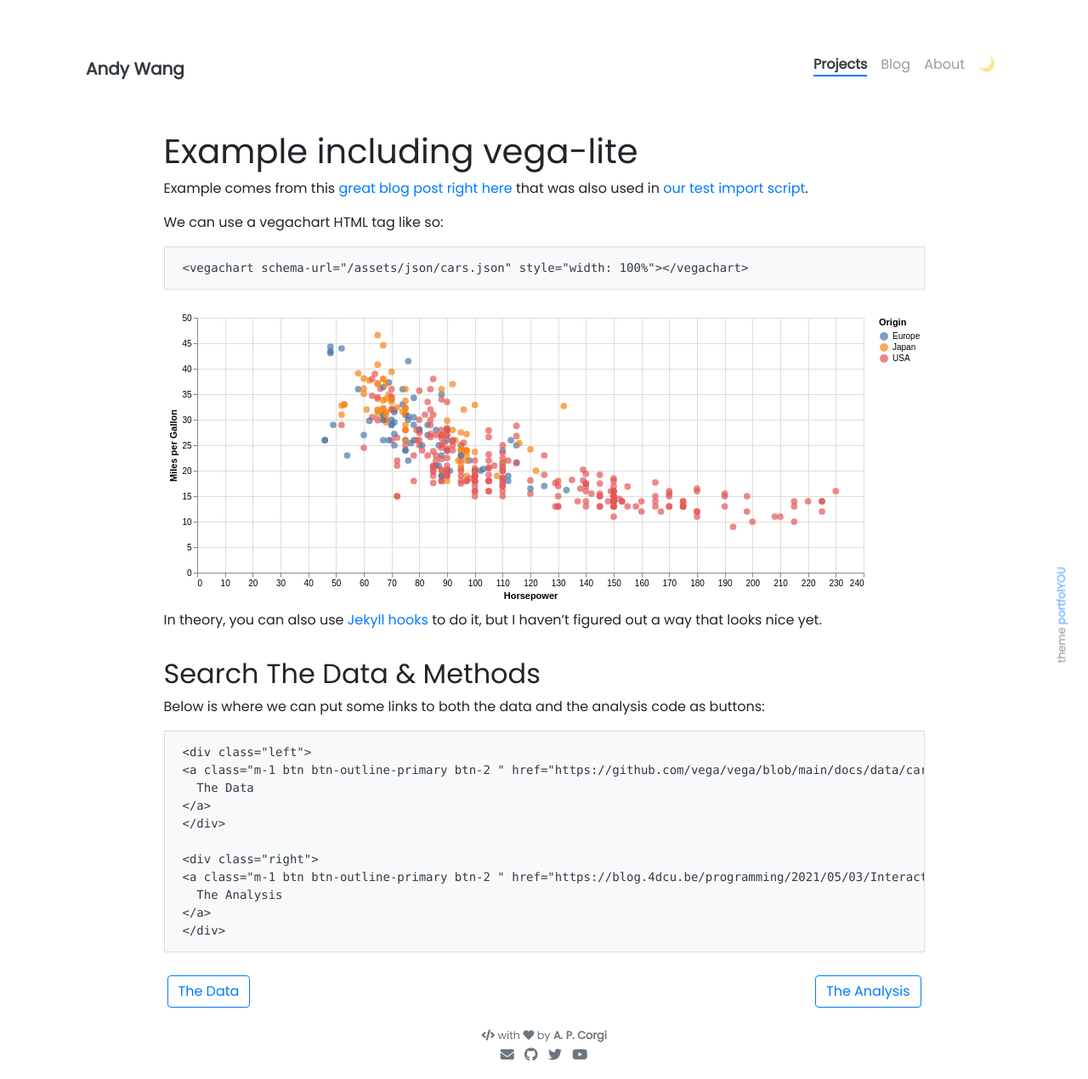
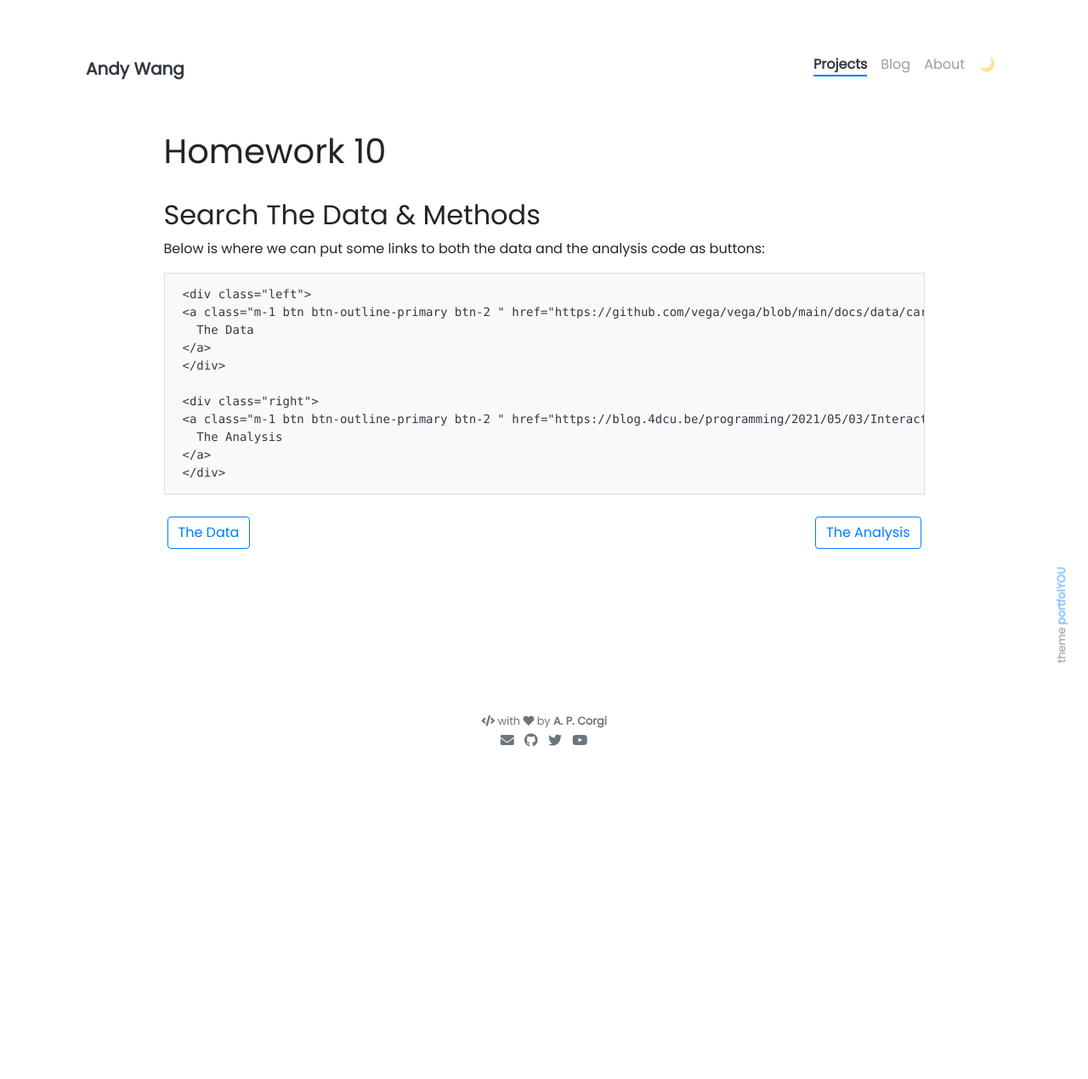
Before and after one commit to AndyW1010/AndyW1010.github.io, a Jekyll site: the page built from _projects/1_Vega_lite_project.md, in a window 1280 px wide. Shown: the whole page at 85% size. Built offline with Jekyll 4.4.1, drawn with Linux system fonts in a browser that asks for light colours; nearby versions of some CDN libraries; after the commit the page ends 900 px from its top, so only the background shows below that.

Commit message:
Update 1_Vega_lite_project.md

````diff
--- a/_projects/1_Vega_lite_project.md
+++ b/_projects/1_Vega_lite_project.md
@@ -1,7 +1,7 @@
 ---
 name: Vega Lite Example Project
 tools: [Python, HTML, vega-lite]
-image: assets/pngs/cars.png
+image: assets/pngs/pic.png
 description: This is a "showcase" project that uses vega-lite for interactive viz!
 custom_js:
   - vega.min
@@ -11,19 +11,8 @@
 ---
 
 
-# Example including vega-lite
+# Homework 10
 
-Example comes from this [great blog post right here](https://blog.4dcu.be/programming/2021/05/03/Interactive-Visualizations.html) that was also used in [our test import script](https://github.com/UIUC-iSchool-DataViz/is445_bcubcg_fall2022/blob/main/week01/test_imports_week01.ipynb).
-
-We can use a vegachart HTML tag like so:
-
-```
-<vegachart schema-url="{{ site.baseurl }}/assets/json/cars.json" style="width: 100%"></vegachart>
-```
-
-<vegachart schema-url="{{ site.baseurl }}/assets/json/cars.json" style="width: 100%"></vegachart>
-
-In theory, you can also use [Jekyll hooks](https://jekyllrb.com/docs/plugins/hooks/) to do it, but I haven't figured out a way that looks nice yet.
 
 
 ## Search The Data & Methods
````
